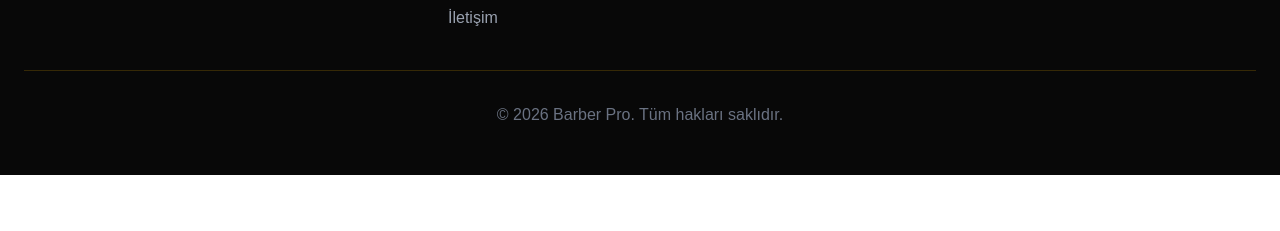
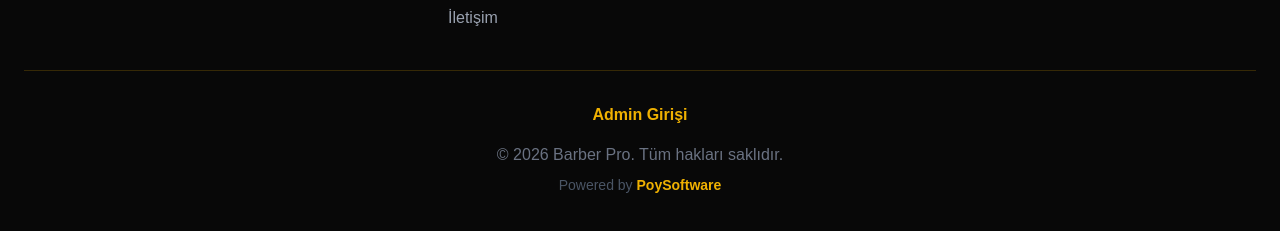
Before and after one commit to muhammetenesboyraz1-ship-it/barber-pro, a Next.js app: page / in a window 1280 px wide. Shown: the part 4641-4872 px from the top of the page. Before the commit the page ends 4816 px from the top, so only its background shows below. Built offline with nearby package versions, Linux system fonts and the light colour scheme.

Commit message:
feat: add admin login link to footer

```diff
--- a/app/components/Footer.tsx
+++ b/app/components/Footer.tsx
@@ -1,3 +1,4 @@
+import Link from "next/link";
 export default function Footer() {
   return (
     <footer className="bg-[#080808] border-t border-yellow-500/20 text-white py-12">
@@ -50,11 +51,24 @@ export default function Footer() {
 
         </div>
 
-        <div className="border-t border-yellow-500/20 mt-10 pt-8 text-center text-gray-500">
+       <div className="border-t border-yellow-500/20 mt-10 pt-8 text-center">
 
-          © 2026 Barber Pro. Tüm hakları saklıdır.
+  <Link
+    href="/admin/login"
+    className="text-yellow-500 hover:text-yellow-400 transition font-semibold"
+  >
+    Admin Girişi
+  </Link>
 
-        </div>
+  <p className="text-gray-500 mt-4">
+    © 2026 Barber Pro. Tüm hakları saklıdır.
+  </p>
+
+  <p className="text-gray-600 text-sm mt-2">
+    Powered by <span className="text-yellow-500 font-semibold">PoySoftware</span>
+  </p>
+
+</div>
 
       </div>
     </footer>
```
